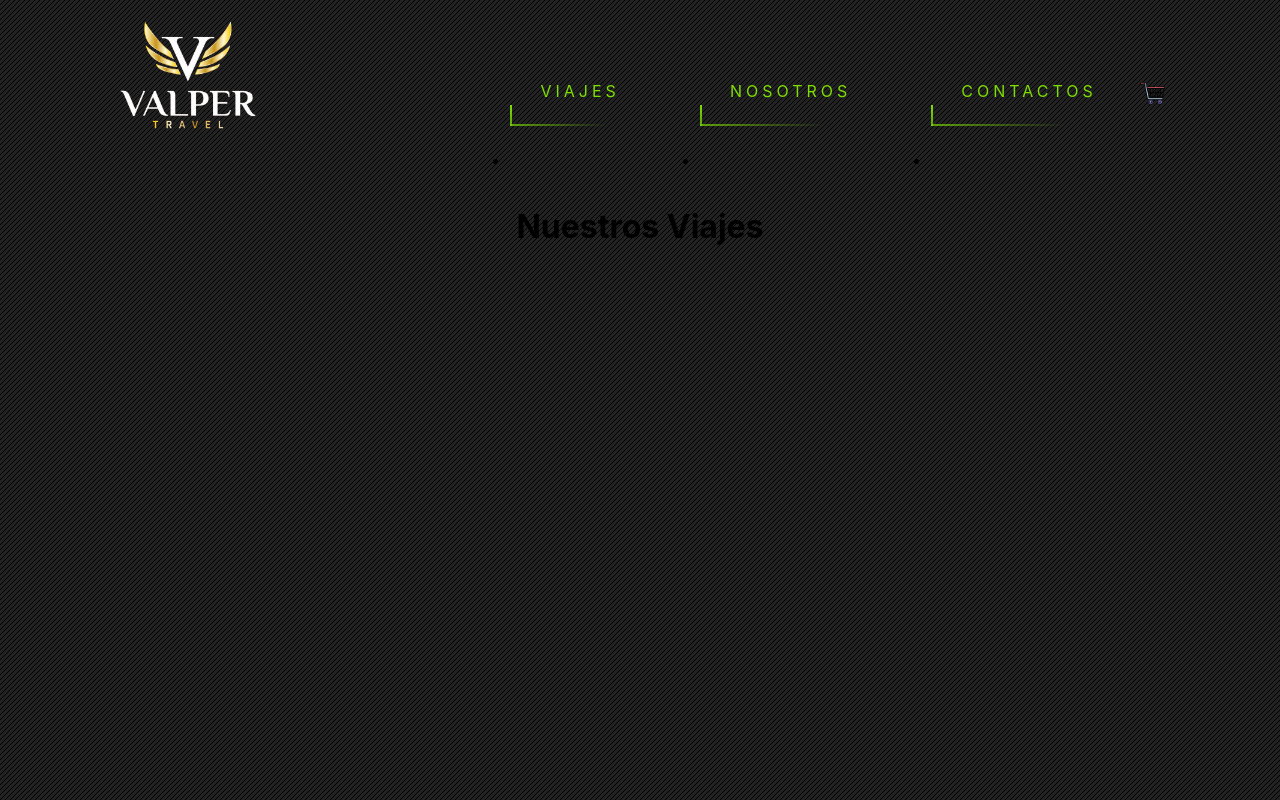
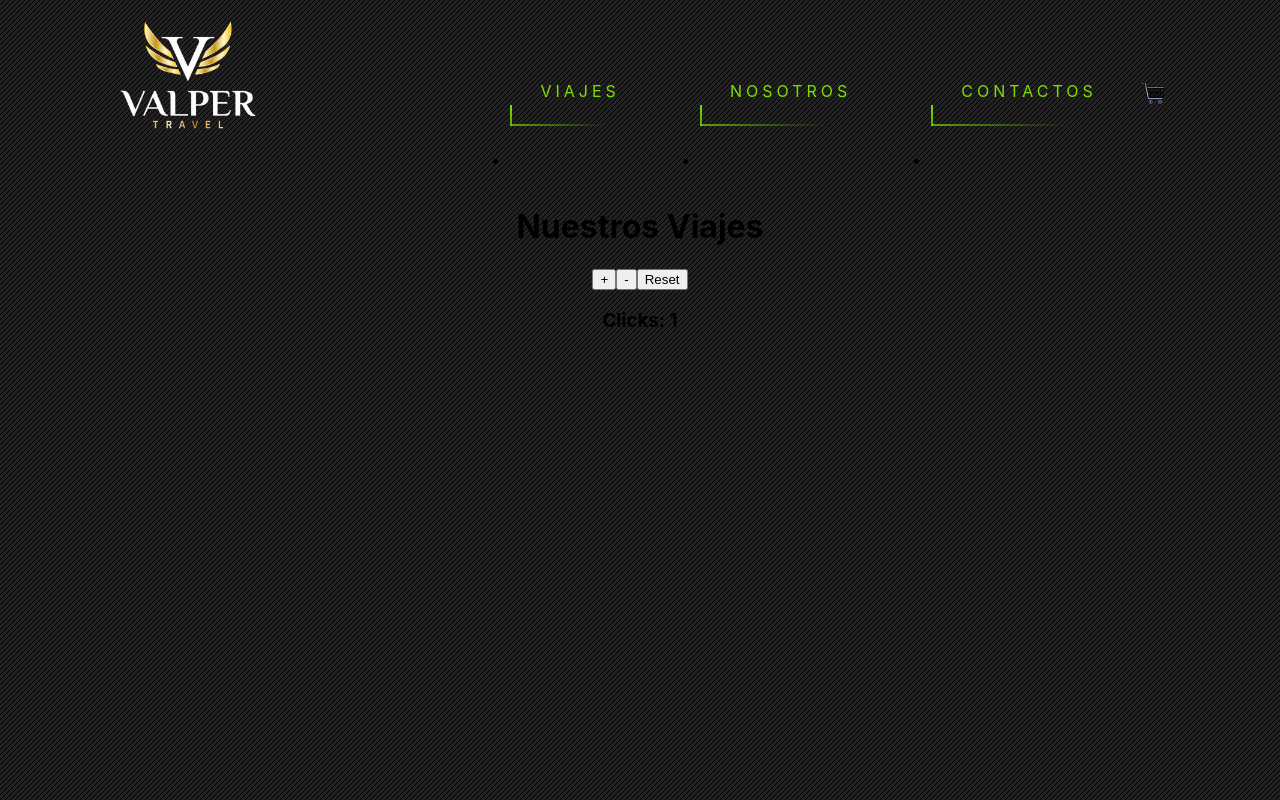
Before and after one commit to JerePalmero/Proyecto-React-Palmero, a React (Create React App) app: page / in a window 1280 px wide. Built offline with nearby package versions, Linux system fonts and the light colour scheme.

Commit message:
Se agrego contador

```diff
--- a/src/App.js
+++ b/src/App.js
@@ -2,6 +2,7 @@
 import './App.css';
 import NavBar from './components/NavBar';
 import ItemListContainer from './components/card/ItemListContainer';
+import ItemCount from './components/card/ItemCount';
 
 
 function App() {
@@ -15,6 +16,9 @@
         <NavBar/>
         <ItemListContainer data={data}/>
       </header>
+      <main className='main'>
+        <ItemCount initial={1} stock={10}/>
+      </main>
     </div>
   );
 }
--- /dev/null
+++ b/src/components/card/ItemCount.jsx
@@ -0,0 +1,40 @@
+
+import React,{useState} from "react";
+
+function ItemCount (Props) {
+const [clicks, setClicks] = useState (1);
+
+let topstock = () => {
+    setClicks (Props.stock)
+}
+let topstock0 = () => {
+    setClicks (1)
+}
+
+const HandleIncrement = () => {
+    setClicks (clicks+1)
+}
+const HandleDecrement = () => {
+    setClicks (clicks-1)
+}
+const Reset = () => {
+    setClicks (0)
+}
+if (clicks > Props.stock){
+    topstock();
+}
+if (clicks < 1){
+    topstock0();
+}
+
+    return(
+       <>
+
+       <button onClick={ HandleIncrement  }>+</button>
+       <button onClick={ HandleDecrement }>-</button>
+       <button onClick={ Reset }>Reset</button>
+       <h3>Clicks: {clicks}</h3>
+       </>
+    )
+}
+export default ItemCount;
--- a/src/components/card/ItemListContainer.jsx
+++ b/src/components/card/ItemListContainer.jsx
@@ -5,6 +5,9 @@
 
     return(
         <h1>{props.data.titulo}</h1>
+
+
+
     )
 }
 export default ItemListContainer
```
